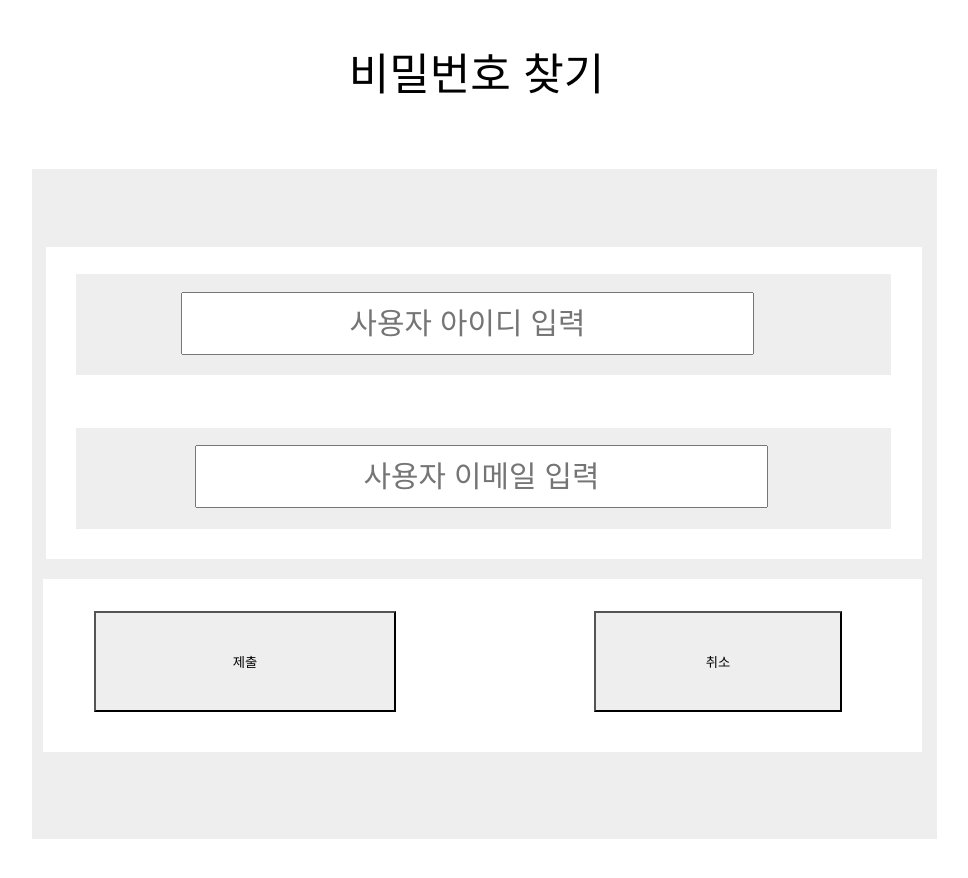
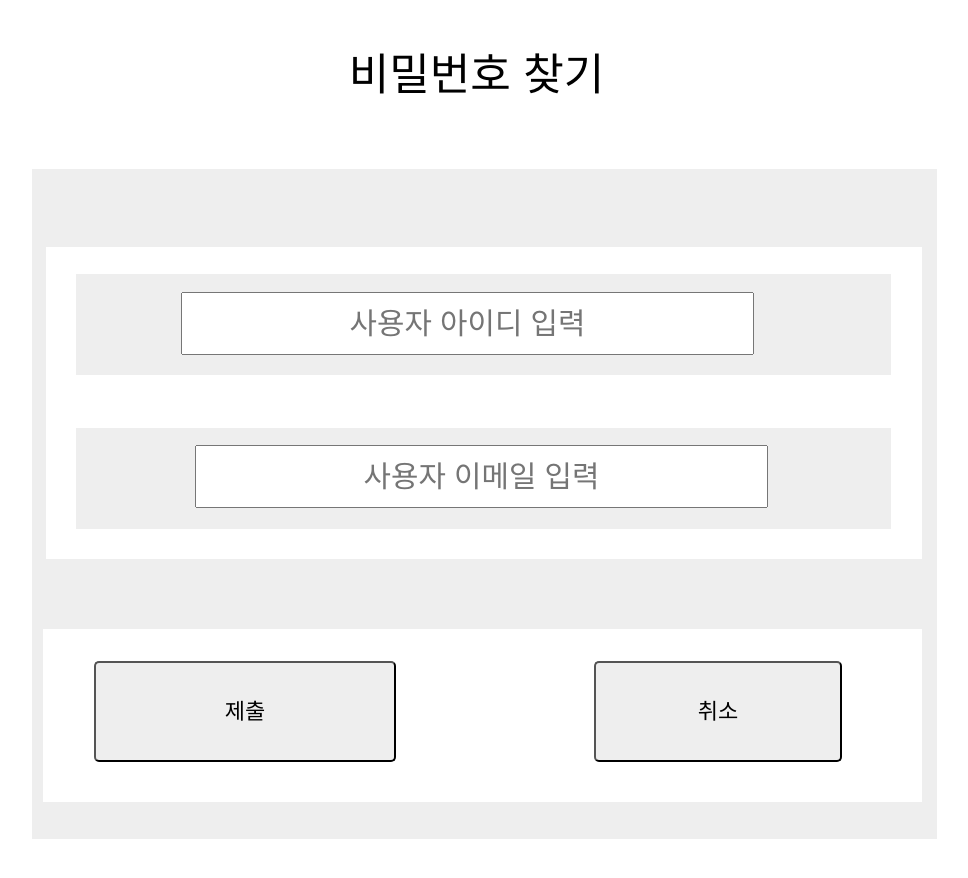
Before and after one commit to Lee-chansu/shoppingMall, a React (Create React App) app: page /findPassword in a window 1280 px wide. Shown: the top 878 px of the page, without its empty margins (246-1214 px from the left). Built offline with nearby package versions, Linux system fonts and the light colour scheme; a web font is replaced by a local one.

Commit message:
button 컴포넌트문제 해결완료

```diff
--- a/src/components/Button.js
+++ b/src/components/Button.js
@@ -4,7 +4,7 @@ import "../css/button.css";
 
 export const Button = () => {
   return (
-    <div className="btnBox">
+    <div className="buttonBox">
       <Link to="/" className="btn1">
         처음화면
       </Link>
--- a/src/css/button.css
+++ b/src/css/button.css
@@ -1,5 +1,20 @@
-.btnGroup {
+.buttonBox {
+  height: 65px;
+  margin: 50px auto;
+  width: 1053px;
+  position: relative;
   display: flex;
-  justify-content: space-between;
+  justify-content: center;
+  box-sizing: border-box;
+}
 
+.buttonBox > * {
+  background-color: #eee;
+  margin-right: 30px;
+  height: 60px;
+  width: 200px;
+  font-size: 22px;
+  text-align: center;
+  line-height: 62px;
+  border-radius: 5px;
 }
--- a/src/css/payBuyList.css
+++ b/src/css/payBuyList.css
@@ -108,27 +108,6 @@
   width: 35px;
 }
 
-.payBuyList .buttonBox {
-  height: 65px;
-  margin: 50px auto;
-  width: 1053px;
-  position: relative;
-  display: flex;
-  justify-content: center;
-  box-sizing: border-box;
-}
-
-.payBuyList .buttonBox > * {
-  background-color: #eee;
-  margin-right: 30px;
-  height: 65px;
-  width: 200px;
-  font-size: 25px;
-  text-align: center;
-  line-height: 65px;
-  border-radius: 5px;
-}
-
 .payBuyList .title {
   color: #000000;
   font-family: "Inter-Regular", Helvetica;
--- a/src/routes/payBuyList.js
+++ b/src/routes/payBuyList.js
@@ -5,7 +5,6 @@ import "../css/payBuyList.css";
 import { PayItem } from "../components/PayBuyListItem";
 import { Nav } from "../components/nav";
 import { Button } from "../components/button";
-
 
 export const PayBuyList = () => {
   const payItemList = [
@@ -46,23 +45,12 @@ export const PayBuyList = () => {
       <div className="payBuyList">
         <div className="div">
           <div className="title">구매 내역</div>
-
           {payItemList.map((val, idx) => {
             return <PayItem val={val} key={idx} />;
           })}
-
-      <Button></Button>
-
-          {/* <div className="buttonBox">
-            <Link to="/" className="btn1">
-              처음화면
-            </Link>
-            <Link to="#" className="btn2">
-              이전화면
-            </Link>
-          </div> */}
         </div>
       </div>
+      <Button></Button>
     </>
   );
 };
```
